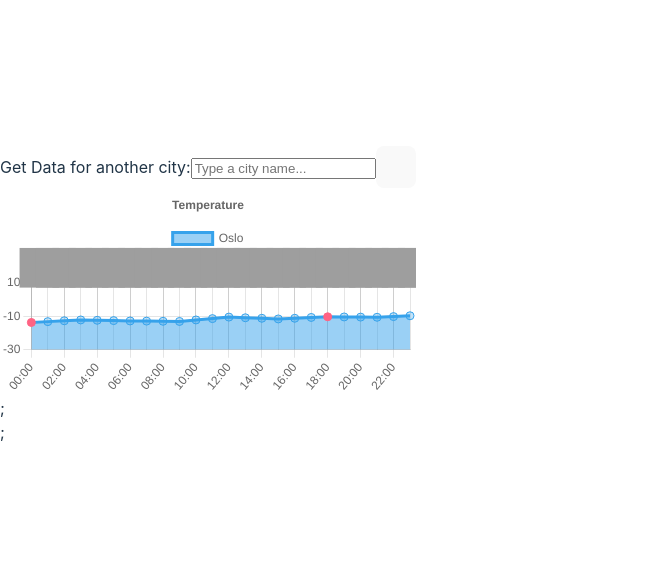
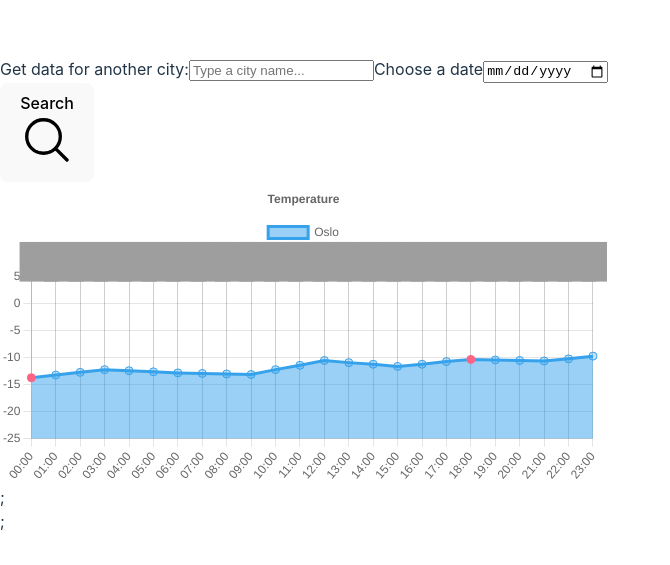
Before and after one commit to davlet61/weather, a React (Vite) app: page / in a window 1280 px wide. Shown: the part 105-670 px from the top of the page, without its empty margins (0-670 px from the left). Built offline with nearby package versions, Linux system fonts and the light colour scheme.

Commit message:
minor style fixes, adds date to form

```diff
--- a/src/api/index.ts
+++ b/src/api/index.ts
@@ -8,9 +8,13 @@ const options = {
   },
 };
 
-export const getWeatherData = async (url: string, query: string): Promise<WeatherData | undefined> => {
+export const getWeatherData = async (
+  url: string,
+  params: { q: string; dt: string },
+): Promise<WeatherData | undefined> => {
   try {
-    const res = await fetch(`${url}?q=${query}`, options);
+    const search = new URLSearchParams(params).toString();
+    const res = await fetch(`${url}?${search}`, options);
     return await res.json();
   } catch (err) {
     console.error(err);
--- a/src/components/Form.tsx
+++ b/src/components/Form.tsx
@@ -10,8 +10,10 @@ interface FormProps {
 const URL = import.meta.env.VITE_RAPIDAPI_URL;
 
 const Form = ({ fetchData }: FormProps) => {
+  const initialParams = { q: '', dt: '' };
+
   const [recentSearch, setRecentSearch] = useState<Array<string>>([]);
-  const [keyword, setKeyword] = useState('');
+  const [params, setParams] = useState(initialParams);
   const generateRandomKey = () => Math.random().toString(36).slice(2, 7);
 
   useEffect(() => {
@@ -19,33 +21,36 @@ const Form = ({ fetchData }: FormProps) => {
   }, [recentSearch]);
 
   const handleChange = (e: React.ChangeEvent<HTMLInputElement>) => {
-    setKeyword(e.target.value);
+    const { value, name } = e.target;
+    setParams({ ...params, [name]: value });
   };
 
   const handleSubmit = async (e: React.FormEvent) => {
     e.preventDefault();
-    if (keyword !== '') {
+    if (params.q !== '') {
       setRecentSearch((previousState) => {
-        const filteredSearch = previousState.filter((el) => el !== keyword);
-        return [keyword, ...filteredSearch].slice(0, 5);
+        const filteredSearch = previousState.filter((el) => el !== params.q);
+        return [params.q, ...filteredSearch].slice(0, 5);
       });
     }
-    getWeatherData(URL, keyword);
-    setKeyword('');
+    const data = await getWeatherData(URL, params);
+    fetchData(data as WeatherData);
+    setParams(initialParams);
   };
 
   return (
-    <form className="flex items-stretch justify-center" onSubmit={handleSubmit}>
+    <form className="flex items-stretch justify-center gap-4 p-8" onSubmit={handleSubmit}>
+      <div className="flex items-end gap-2">
         <label htmlFor="search">
-        Get Data for another city:
+          <span>Get data for another city:</span>
           <input
             id="search"
-          className="ml-2 rounded rounded-r-none p-2 placeholder:italic"
+            className="ml-2 rounded p-2 placeholder:italic"
             type="text"
-          name="text"
+            name="q"
             placeholder="Type a city name..."
             list="recent"
-          value={keyword}
+            value={params.q}
             onChange={handleChange}
           />
         </label>
@@ -54,7 +59,23 @@ const Form = ({ fetchData }: FormProps) => {
             <option key={generateRandomKey()}>{item}</option>
           ))}
         </datalist>
-      <button type="submit" className="rounded-l-none bg-sky-500 p-2">
+        <label htmlFor="date">
+          Choose a date
+          <input
+            id="date"
+            className="ml-2 rounded p-2 placeholder:italic"
+            type="date"
+            name="dt"
+            placeholder="Type a city name..."
+            list="recent"
+            value={params.dt}
+            onChange={handleChange}
+          />
+        </label>
+      </div>
+
+      <button type="submit" className="flex w-36 items-center justify-center gap-2  rounded bg-sky-500 p-2">
+        <span className="bold text-white">Search</span>
         <svg
           xmlns="http://www.w3.org/2000/svg"
           fill="none"
```
Lines whose indentation alone changed are shown as unchanged.
